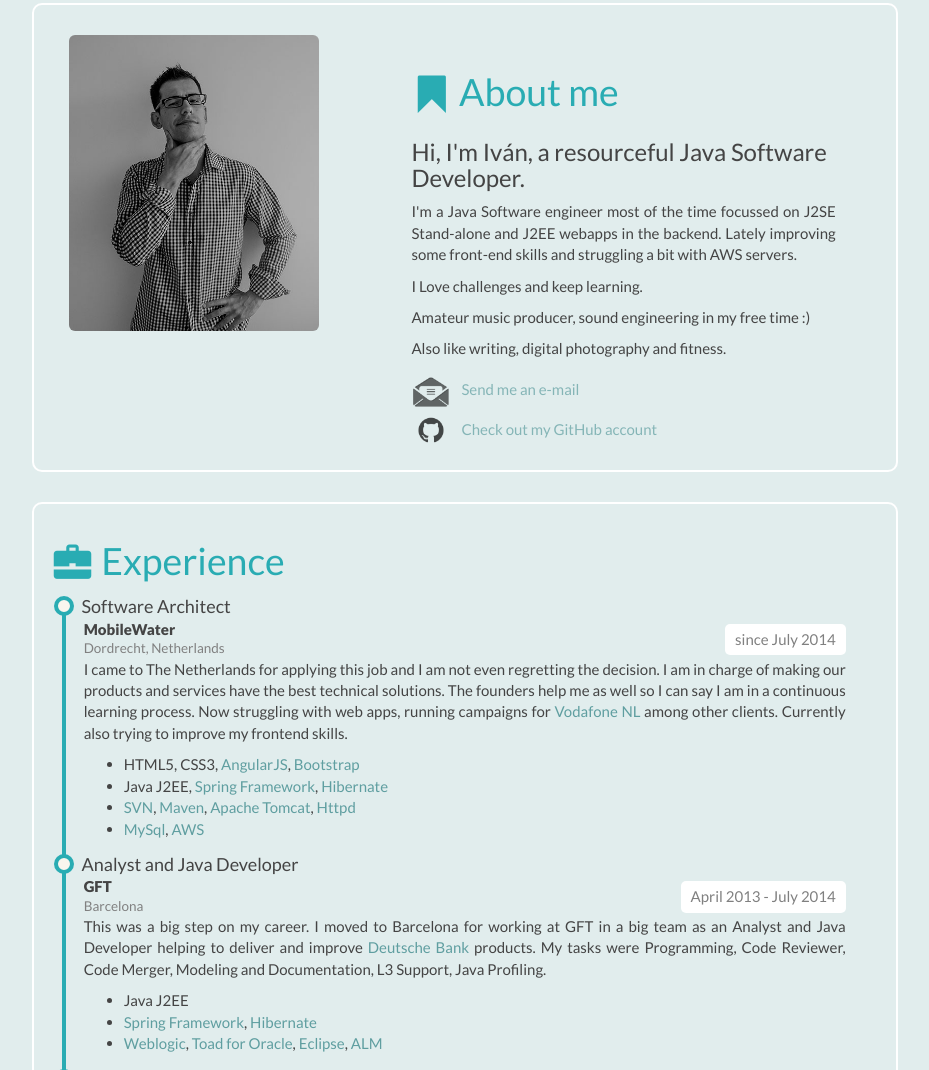
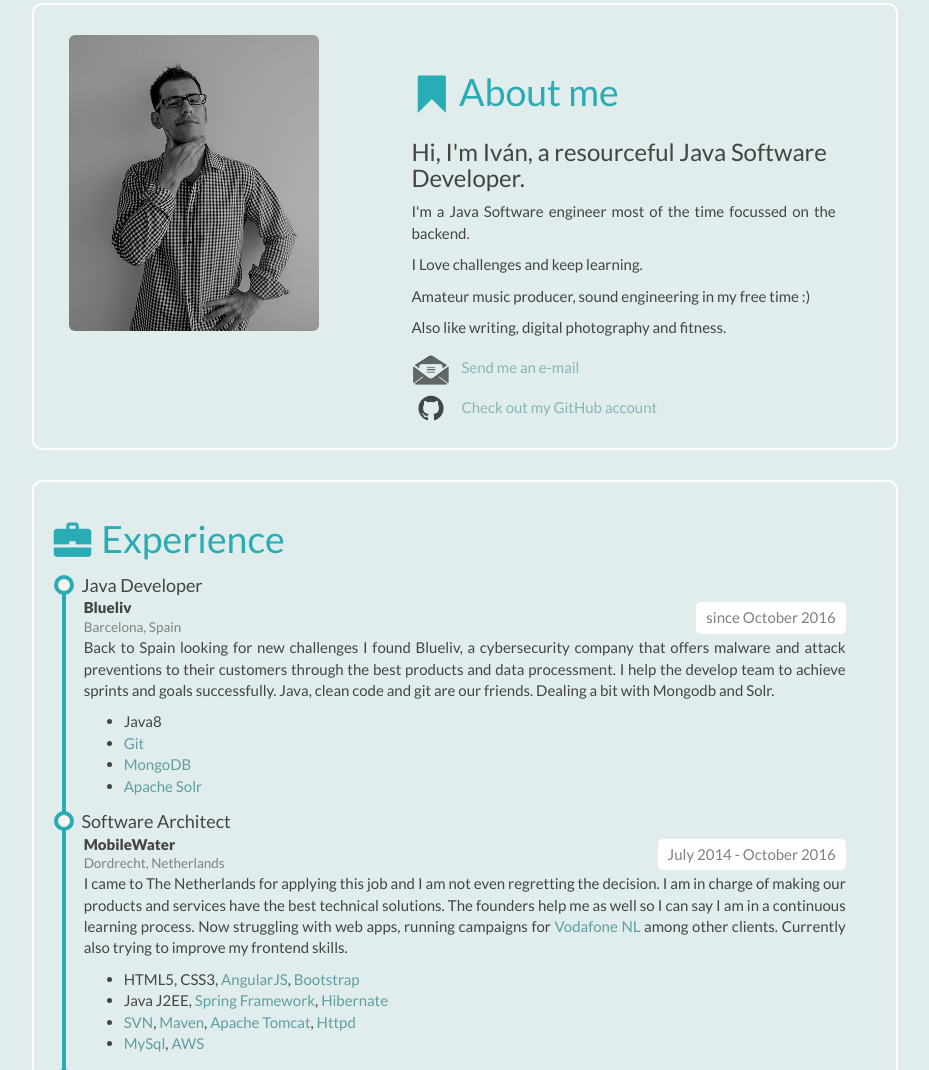
Before and after one commit to insalada/ivanpb, a plain HTML site: page index.html in a window 1280 px wide. Shown: the part 279-1349 px from the top of the page, without its empty margins (180-1109 px from the left). Drawn offline with Linux system fonts and the light colour scheme.

Commit message:
Added blueliv experience

```diff
--- a/index.html
+++ b/index.html
@@ -60,7 +60,7 @@
                    <div class="col-md-7">
                         <div class="section"><span class="glyphicon glyphicon-bookmark icon" aria-hidden="true"></span>About me</div>
                         <h3>Hi, I'm Iván, a resourceful Java Software Developer.</h3>
-                        <p>I'm a Java Software engineer most of the time focussed on J2SE Stand-alone and J2EE webapps in the backend. Lately improving some front-end skills and struggling a bit with AWS servers.</p>
+                        <p>I'm a Java Software engineer most of the time focussed on the backend.</p>
                         <p> I Love challenges and keep learning.</p>
                         <p>Amateur music producer, sound engineering in my free time :)</p>
                         <p>Also like writing, digital photography and fitness.</p>
@@ -75,13 +75,34 @@
                 <div class="section"><span class="glyphicon glyphicon glyphicon glyphicon-briefcase
  icon" aria-hidden="true"></span>Experience</div>
 
+
+              <div class="job_position">
+                    <span class="marker"><!--<span class="dot"></span>--></span>
+                    <span><h4>Java Developer</h4></span>
+                </div>
+                <div class="job">
+                    <div class="job_title"><span class="company">Blueliv</span>
+                    <span class="when">since October 2016</span></div>
+                    <span class="where">Barcelona, Spain</span>
+                    <p> Back to Spain looking for new challenges I found Blueliv, a cybersecurity company that offers malware and attack preventions to their customers through the best products and data processment. I help the develop team to achieve sprints and goals successfully. Java, clean code and git are our friends. Dealing a bit with Mongodb and Solr.
+                    <p>
+                        <ul>
+                            <li>Java8</li>
+                            <li><a href="https://git-scm.com">Git</a>
+                            <li><a href="https://en.wikipedia.org/wiki/MongoDB">MongoDB</a>
+                            <li><a href="http://lucene.apache.org/solr/">Apache Solr</a>
+                        </ul>
+                    </p>
+                </div>
+
+
                 <div class="job_position">
                     <span class="marker"><!--<span class="dot"></span>--></span>
                     <span><h4>Software Architect</h4></span>
                 </div>
                 <div class="job">
                     <div class="job_title"><span class="company">MobileWater</span>
-                    <span class="when">since July 2014</span></div>
+                    <span class="when">July 2014 - October 2016</span></div>
                     <span class="where">Dordrecht, Netherlands</span>
                     <p> I came to The Netherlands for applying this job and I am not even regretting the decision. I am in charge of making our products and services have the best technical solutions. The founders help me as well so I can say I am in a continuous learning process. Now struggling with web apps, running campaigns for <a href="https://www.vodafone.nl/">Vodafone NL</a> among other clients. Currently also trying to improve my frontend skills.</p>
                     <p>
```
